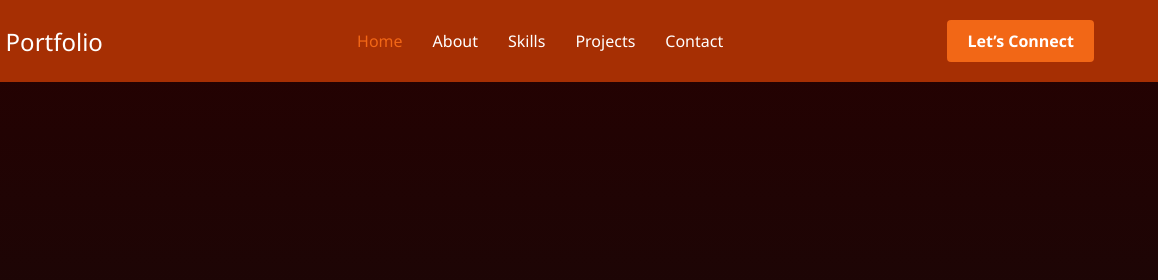
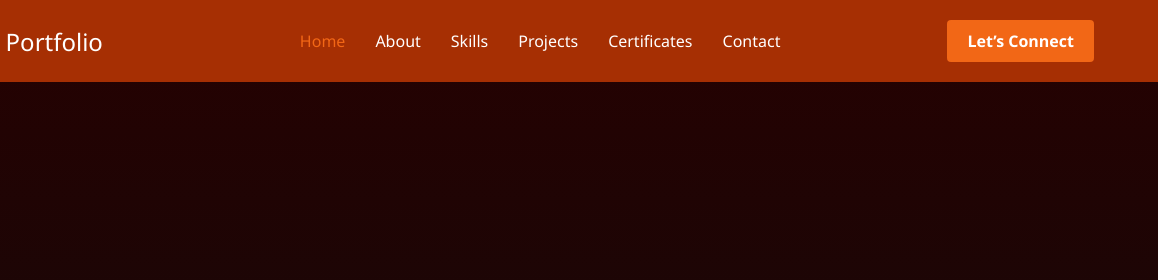
Before and after one commit to kaliente02/Portfolio, a plain HTML site: page Portfolio/index.html in a window 1280 px wide. Shown: the top 280 px of the page, 122-1280 px from the left. Drawn offline with Linux system fonts and the light colour scheme.

Commit message:
Updated the files

```diff
--- a/Portfolio/index.html
+++ b/Portfolio/index.html
@@ -20,6 +20,7 @@
           <li><a href="#about" class="nav-link">About</a></li>
           <li><a href="#skills" class="nav-link">Skills</a></li>
           <li><a href="#projects" class="nav-link">Projects</a></li>
+          <li><a href="#Certificates" class="nav-link">Certificates</a></li>
           <li><a href="#contact" class="nav-link">Contact</a></li>
         </ul>
       </nav>
```
